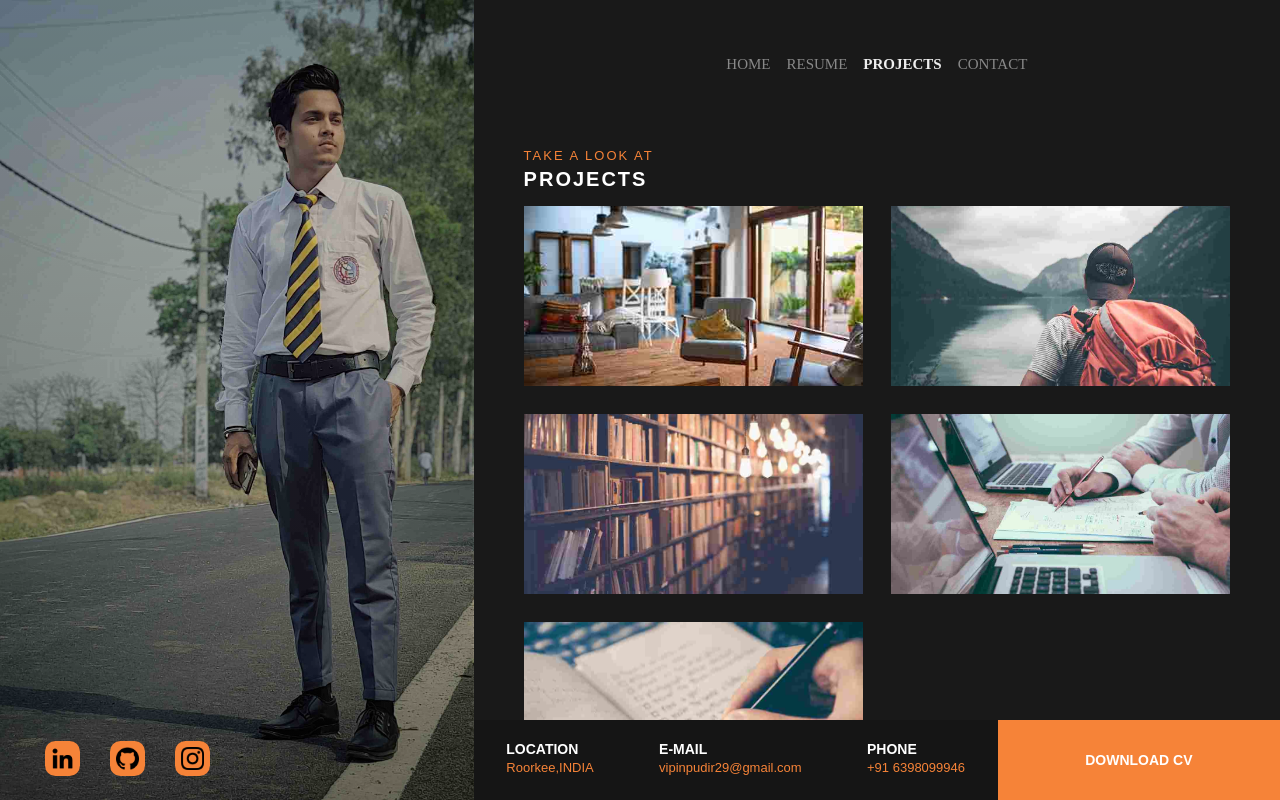
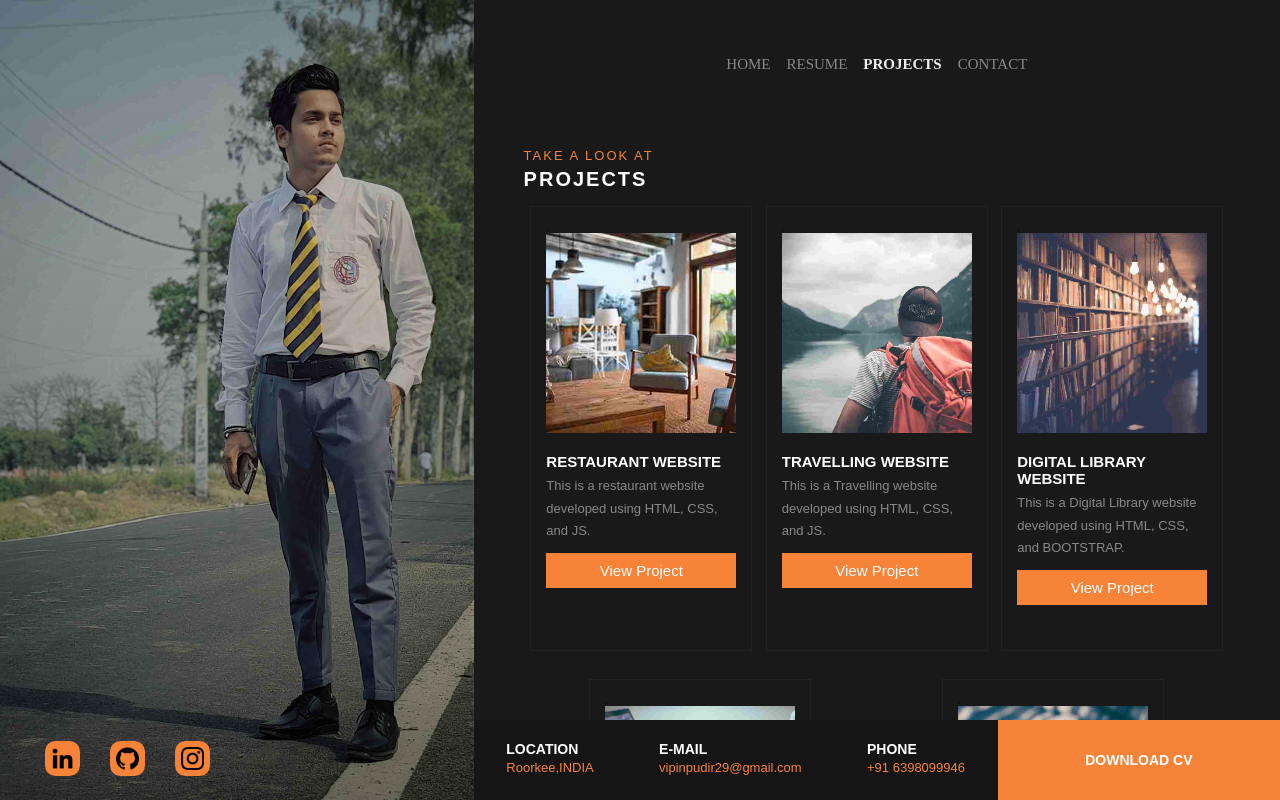
Before and after one commit to vipinpundir/React_Portfolio, a React (Create React App) app: page /Portfolio in a window 1280 px wide. Shown: the top 800 px of the page. Built offline with nearby package versions, Linux system fonts and the light colour scheme.

Commit message:
u_proSec

```diff
--- a/src/Component/Header.css
+++ b/src/Component/Header.css
@@ -217,19 +217,10 @@
         margin-left: 0px !important;
     }
 
-    .project1,
-    .project2,
-    .project3,
-    .project4,
-    .project5 {
-        width: auto !important;
+    .project {
+        width: fit-content !important;
         margin-bottom: 18% !important;
     }
-
-    .projects {
-        flex-direction: column;
-    }
-
 
 
     .contact-form input,
@@ -245,6 +236,14 @@
 
 }
 
+@media (max-width: 489px) {
+    .project-inner-img,
+    .project-inner-text,
+    project-text .btn button{
+        width: 100% !important;
+    }
+
+}
 
 @media (min-width: 501px) and (max-width: 900px){
 
--- a/src/Component/HeaderSection.css
+++ b/src/Component/HeaderSection.css
@@ -117,11 +117,6 @@ html{
     border: 1px solid #222;
 }
 
-/* .box::after {
-    content: "";
-    clear: both;
-    display: table;
-} */
 
 .footer {
     margin-bottom: 70px;
--- a/src/Component/HeaderSection.js
+++ b/src/Component/HeaderSection.js
@@ -13,7 +13,7 @@ const HeaderSection = () => {
 
             <div className="name-section">
                 <p className="mini-heading">WEB DEVELOPER</p>
-                <h1 className="main-heading" >VIPIN PUNDIR</h1>
+                <h1 className="heading1" >VIPIN PUNDIR</h1>
                 <p>Hi, My name is vipin Pundir. I am a web developer mainly front-end developer.  I have worked in preneurship company for two months as an front-end developer intern and I'm pre final year B.Tech(CSE) student at college of engineering roorkee. </p>
             </div>
 
--- a/src/Component/ProjectCom.css
+++ b/src/Component/ProjectCom.css
@@ -6,48 +6,44 @@
 .projects{
     display: flex;
     flex-wrap: wrap;
-    justify-content: space-between;
+    justify-content: space-around;
 }
 .projects a{
     text-decoration: none;
-}
-.project1,
-.project2,
-.project3,
-.project4,
-.project5{
-    width: 48%;
-    background-position: center;
-    background-repeat: no-repeat;
-    background-size: cover;
-    margin-bottom: 4%;
+
 }
 
-.project1{
-    background-image: url(../Images/project01.jpg);
-}
-.project2{
-    background-image: url(../Images/project02.jpg);
-}
-.project3{
-    background-image: url(../Images/project03.jpg);
-}
-.project4{
-    background-image: url(../Images/project04.jpg);
-}
-.project5{
-    background-image: url(../Images/project05.jpg);
+.project{
+    width: fit-content;
+    border: 1px solid #222;
+    margin-bottom: 4%;
 }
 
 
 .project-text{
-    opacity: 0;
-    height: 180px;
-    background-color: #f68438c3;
-    transition: 0.3s ease-in-out;
-    padding: 20px 0px 0px 10px;
+    padding: 15px ;
 }
+.project-inner-img{
+    margin-bottom: 20px;
+    height: 200px;
+    width: 19rem;
 
-.project-text:hover{
-    opacity: 1;
 }
+.project-inner-text{
+    width: 19rem;
+    margin-bottom: 10px;
+}
+.project-inner-text h3{
+    margin-bottom: 5px;
+    font-size: 1.5rem;
+}
+.project-inner-img img{
+    width: 100%;
+    height: 100%;
+    object-fit: cover;
+    object-position: center;
+}
+.project-text .btn button{
+    width: 19rem;
+    position:static
+}
--- a/src/Component/ProjectCom.js
+++ b/src/Component/ProjectCom.js
@@ -1,69 +1,78 @@
 import React from 'react'
 import './ProjectCom.css'
+import resimg from '../Images/project01.jpg'
+import traimg from '../Images/project02.jpg'
+import libimg from '../Images/project03.jpg'
+import busimg from '../Images/project04.jpg'
+import expimg from '../Images/project05.jpg'
+
 
 
 const ProjectCom = () => {
+
+
+    const data = [
+        {
+            link: 'https://vipinfoodweb.netlify.app',
+            title: 'Restaurant website',
+            desc : 'This is a restaurant website developed using HTML, CSS, and JS.',
+            img : resimg
+        },
+        {
+            link: 'https://vipintravelweb.netlify.app',
+            title: 'Travelling website',
+            desc : 'This is a Travelling website developed using HTML, CSS, and JS.',
+            img : traimg
+        },
+        {
+            link: 'https://coerlibrary.netlify.app',
+            title: 'Digital Library website',
+            desc : 'This is a Digital Library website developed using HTML, CSS, and BOOTSTRAP.',
+            img : libimg
+        },
+        {
+            link: 'https://vipinbusinessweb.netlify.app',
+            title: 'Business website',
+            desc : 'This is a Business website developed using HTML, CSS, and BOOTSTRAP.',
+            img : busimg
+        },
+        {
+            link: 'https://vipinexpense.netlify.app',
+            title: 'Expense Tracker website',
+            desc : 'This is a Expense Tracker web application developed using HTML, CSS, JS and REACT.',
+            img : expimg
+
+        },
+    ]
+
+    function card(value,index) {
+        return (
+            <div className="project" key={index} >
+                <div className='project-text'>
+                    .<div className='project-inner-img' >
+                     <img src={value.img} alt='' />
+                    </div>
+                    <div className='project-inner-text'>
+                        <h3> {value.title} </h3>
+                        <p> {value.desc} </p>
+                    </div>
+                    <div className="btn">  <button type="submit" > <a  href={value.link}>View Project</a> </button>  </div>
+
+
+                </div>
+            </div>
+        )
+    }
+
+
+
     return (
         <div className='ProjectCom'>
             <p className='mini-heading'>TAKE A LOOK AT</p>
             <h1 className='main-heading'>PROJECTS</h1>
 
             <div className="projects">
-                <div className="project1">
-                    <div className='project-text'>
-                        <a href='https://vipinfoodweb.netlify.app'>
-                            <div className='project-inner-text'>  <h2>Project 01</h2>
-                                <h4>Restaurant Web</h4>
-                            </div>
-                        </a>
-                    </div>
-                </div>
-                <div className="project2">
-                    <div className='project-text'>
-                        <a href='https://vipintravelweb.netlify.app'>
-                            <div className='project-inner-text'>  <h2>Project 02</h2>
-                                <h4>Travelling Web</h4>
-                            </div>
-                        </a>
-                    </div>
-                </div>
-
-
-                <div className="project3">
-                    <div className='project-text'>
-                        <a href='https://coerlibrary.netlify.app'>
-                            <div className='project-inner-text'>  <h2>Project 03</h2>
-                                <h4>Digital Library Web</h4>
-                            </div>
-                        </a>
-                    </div>
-                </div>
-                <div className="project4">
-                    <div className='project-text'>
-                        <a href='https://vipinbusinessweb.netlify.app'>
-                            <div className='project-inner-text'>  <h2>Project 04</h2>
-                                <h4>Business Web</h4>
-                            </div>
-                        </a>
-                    </div>
-                </div>
-
-
-                <div className="project5">
-                    <div className='project-text'>
-                        <a href='https://vipinexpense.netlify.app'>
-                            <div className='project-inner-text'>  <h2>Project 05</h2>
-                                <h4>Expense Tracker Web</h4>
-                            </div>
-                        </a>
-                    </div>
-                </div>
-                {/* <div className="project6">
-                    <div className='project-text'>
-                        <h2>Project 06</h2>
-                        <h4>Expense Tracker Web</h4>
-                    </div>
-                </div> */}
+                {data.map(card)}
             </div>
 
             <hr className='hr_tag'></hr>
```
